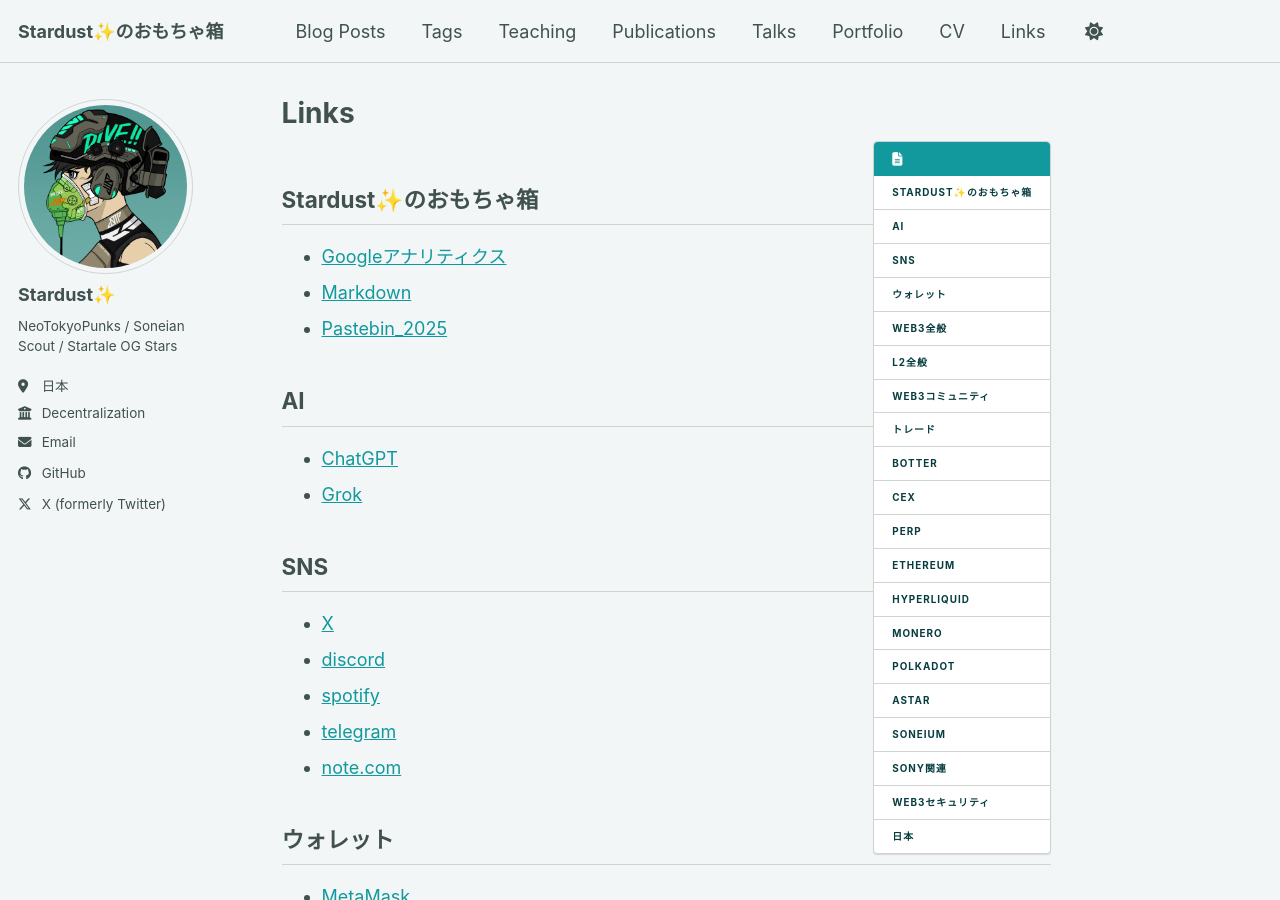
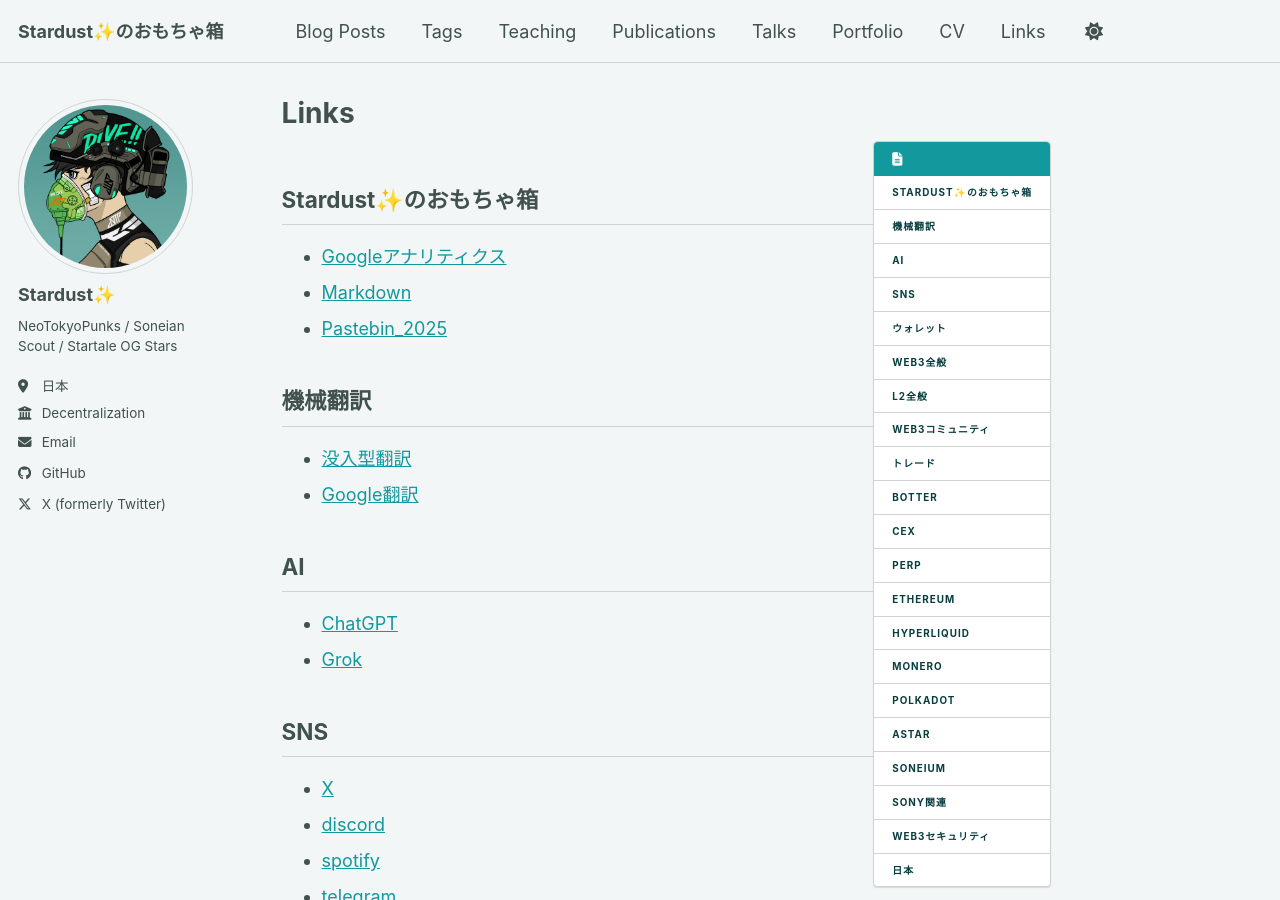
Before and after one commit to stardustdotbox/stardustdotbox.github.io, a Jekyll site: the page built from _pages/links.md, in a window 1280 px wide and 900 px high. Built offline with Jekyll 4.4.1, drawn with Linux system fonts in a browser that asks for light colours; a script bundle is joined from its source files by our own code; library files that are not in the unit come from our copies; some of the changed text lies outside the part shown.

Commit message:
Linksをupdate

```diff
--- a/_pages/links.md
+++ b/_pages/links.md
@@ -11,6 +11,11 @@
  * [Googleアナリティクス](https://analytics.google.com/)
  * [Markdown]({{site.uerl}}/markdown/)
  * [Pastebin_2025](https://github.com/stardustdotbox/stardustdotbox.github.io/wiki/Pastebin_2025)
+
+## 機械翻訳
+
+ * [没入型翻訳](https://immersivetranslate.com/ja/)
+ * [Google翻訳](https://translate.google.co.jp/)
 
 ## AI
 
```
Also changed, not shown: other parts of _pages/links.md (+1 -1 lines).
